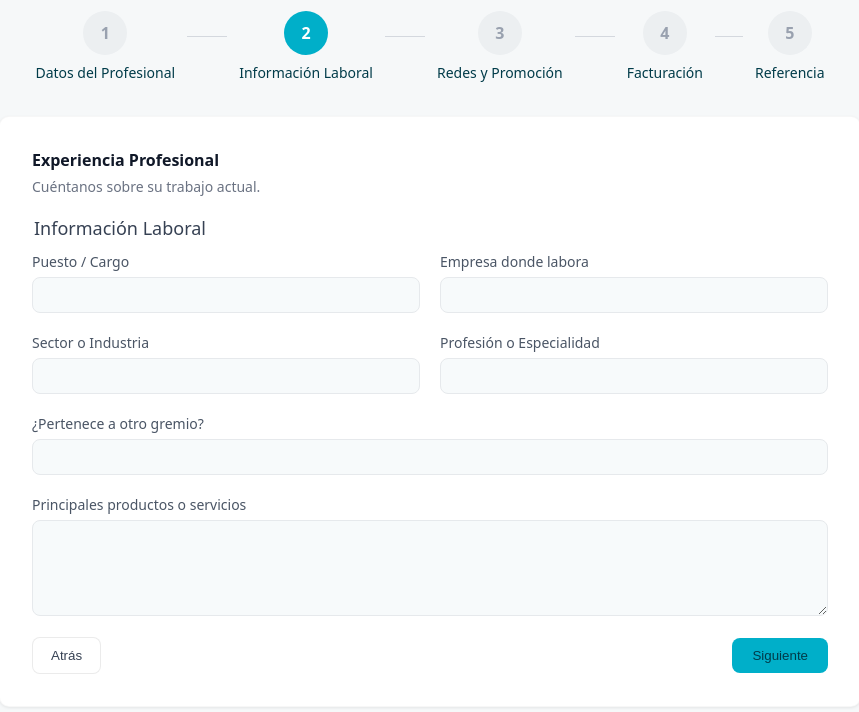
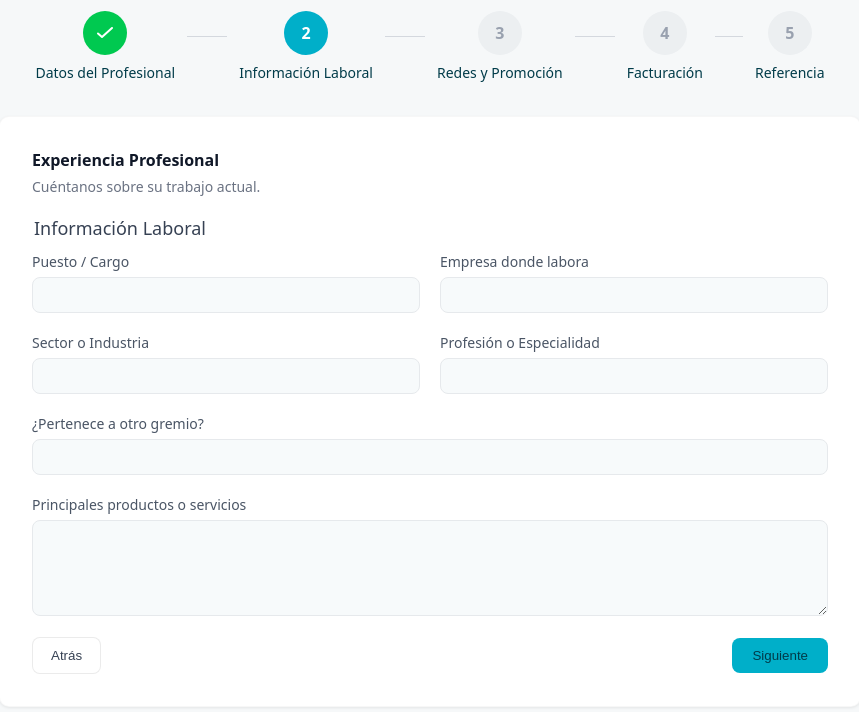
Before and after one commit to Fabianrodas/borrador_asolog, a plain HTML site: page registro/paso2/index.html in a window 1280 px wide. Shown: the whole page, without its empty margins (210-1069 px from the left). Drawn offline with Linux system fonts and the light colour scheme.

Commit message:
fix: Check a paso anterior

```diff
--- a/registro/paso2/index.html
+++ b/registro/paso2/index.html
@@ -11,8 +11,12 @@
       <section class="registration-steps">
         <div class="container">
           <ol class="steps">
-            <li class="step">
-              <span class="step-num">1</span>
+            <li class="step step--complete">
+              <span class="step-num">
+                <svg width="16" height="12" viewBox="0 0 16 12" fill="none" xmlns="http://www.w3.org/2000/svg" aria-hidden="true">
+                  <path d="M1 6.5L5 10L15 1" stroke="white" stroke-width="2" stroke-linecap="round" stroke-linejoin="round"/>
+                </svg>
+              </span>
               <span class="step-label">Datos del Profesional</span>
             </li>
             <span class="step-line"></span>
--- a/registro/paso2/style.css
+++ b/registro/paso2/style.css
@@ -342,3 +342,14 @@ textarea {
 	min-height: 96px;
 	resize: vertical;
 }
+
+/* Paso 2: estado de paso completado (check) */
+.step--complete .step-num {
+	background: #00C950; /* verde de Figma */
+	color: #fff;
+}
+.step--complete .step-num svg {
+	display: block;
+	width: 16px;
+	height: 12px;
+}
```
